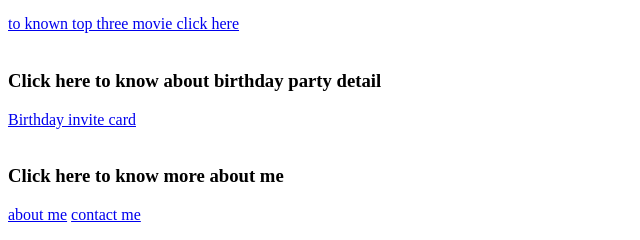
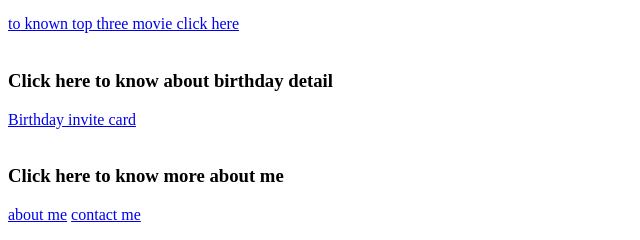
Before and after one commit to Nasirmomin/html-css, a plain HTML site: page index.html in a window 1280 px wide. Shown: the part 173-413 px from the top of the page, 0-640 px from the left. Drawn offline with Linux system fonts and the light colour scheme.

Commit message:
Update index.html

```diff
--- a/index.html
+++ b/index.html
@@ -13,7 +13,7 @@
 <a href="./movie.html"> to known top three movie click here</a>
 <br/>
 <br/>
-<h3>Click here to know about birthday party detail</h3>
+<h3>Click here to know about birthday  detail</h3>
  <a href="./birthday-invite.html"> Birthday invite card</a> <br/>
  <br/>
  <h3>Click here to know more about me </h3>
```
